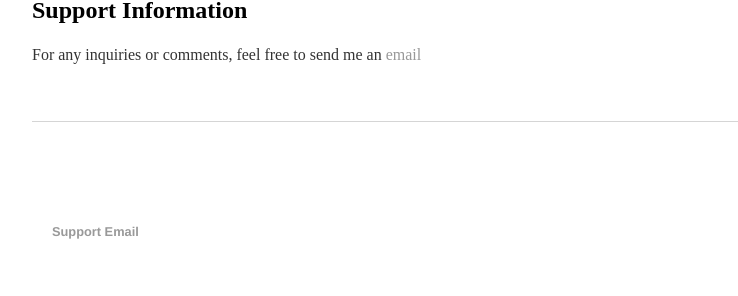
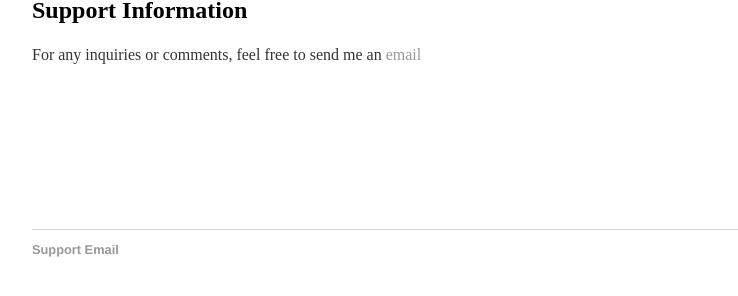
Before and after one commit to Wattholm/Wattholm.github.io, a Jekyll site: the page built from index.md, in a window 1280 px wide. Shown: the part 267-563 px from the top of the page, without its empty margins (160-898 px from the left). Built offline with Jekyll 4.4.1, drawn with Linux system fonts in a browser that asks for light colours.

Commit message:
Update default.html

```diff
--- a/_layouts/default.html
+++ b/_layouts/default.html
@@ -17,15 +17,14 @@
 			<div class="container">
 
 			{{ content }}
-
+				<br/><br/>
+				<br/><br/>
+				<br/><br/>
 			</div><!-- /.container -->
 
 			<footer>
 
 	    		<ul>
-				<li><br/><br/></li>
-				<li><br/><br/></li>
-				<li><br/><br/></li>
 	        		<li><a href="mailto:wattholm@outlook.com">Support Email</a></li>
 				</ul>
 			</footer>
```
